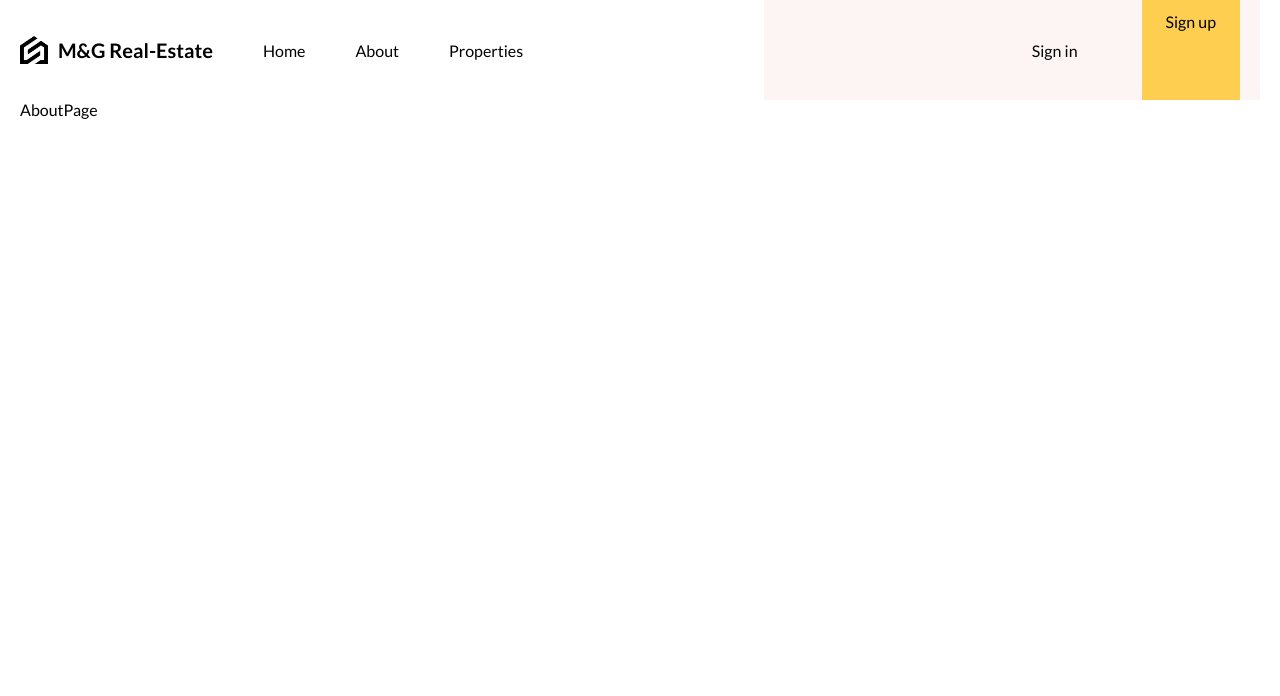
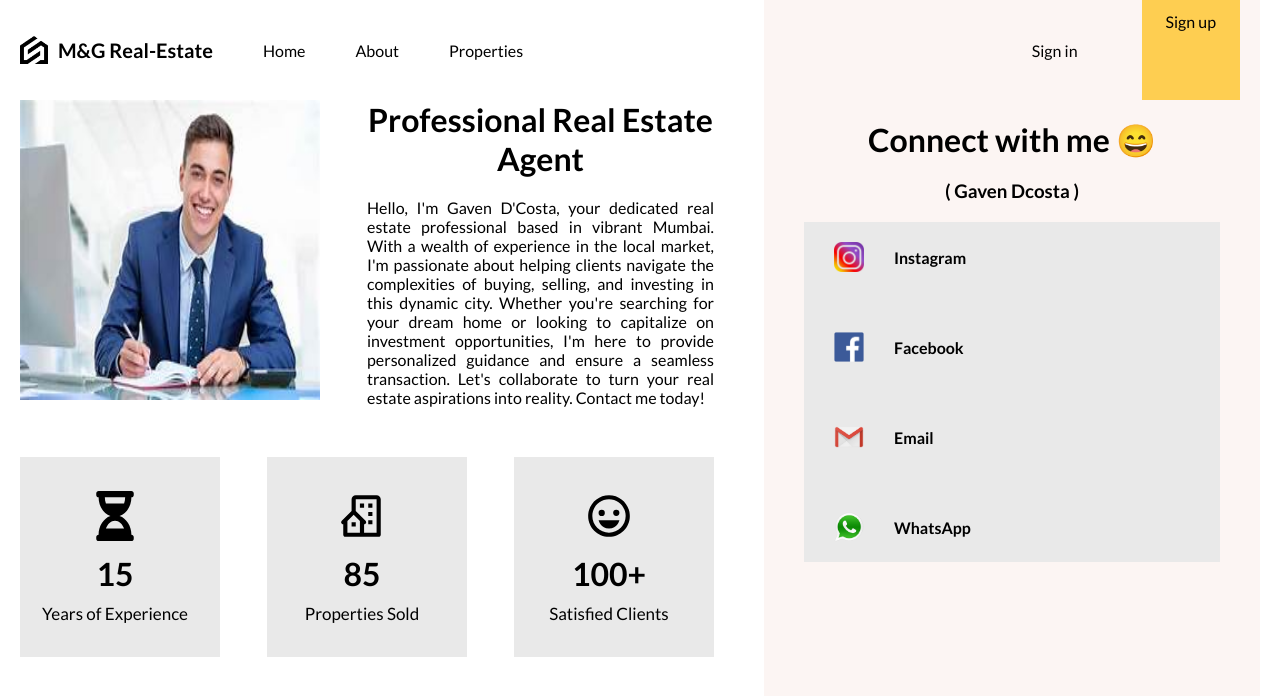
Before and after one commit to GavenDcosta/PersonalizedRealEstateTemplate, a React (Vite) app in the folder client/: page /about in a window 1280 px wide. Shown: the top 696 px of the page. Built offline with nearby package versions, Linux system fonts and the light colour scheme.

Commit message:
about page

```diff
--- /dev/null
+++ b/client/src/components/experienceCard/ExperienceCard.jsx
@@ -0,0 +1,16 @@
+import React from 'react'
+import "./experienceCard.scss"
+
+const ExperienceCard = ({ image, number, title }) => {
+  return (
+    <div className='experienceCard'>
+      <div className="wrapper">
+        <div dangerouslySetInnerHTML={{ __html: image }} />
+        <h1>{number}</h1>
+        <p>{title}</p>
+      </div>
+    </div>
+  )
+}
+
+export default ExperienceCard
--- /dev/null
+++ b/client/src/components/experienceCard/experienceCard.scss
@@ -0,0 +1,29 @@
+.experienceCard{
+    background-color: rgb(233, 233, 233);
+    display: flex;
+    flex-direction: column;
+    gap: 20px;
+    width: 200px;
+    height: 200px;
+    align-items: center;
+    justify-content: center;
+
+    .wrapper{
+        display: flex;
+        flex-direction: column;
+        width: 200px;
+        height: 200px;
+        align-items: center;
+        justify-content: center;
+        margin-left: 20%;
+
+        p{
+            font-size: 17px;
+        }
+
+        svg{
+            width: 50px;
+            height: 50px;
+        }
+    }
+}
--- /dev/null
+++ b/client/src/lib/cardsData.jsx
@@ -0,0 +1,20 @@
+export const cardsData = [
+    {
+       id: "1",
+       icon:`<svg stroke="currentColor" fill="currentColor" stroke-width="0" viewBox="0 0 384 512" height="1em" width="1em" xmlns="http://www.w3.org/2000/svg"><path d="M360 0H24C10.745 0 0 10.745 0 24v16c0 13.255 10.745 24 24 24 0 90.965 51.016 167.734 120.842 192C75.016 280.266 24 357.035 24 448c-13.255 0-24 10.745-24 24v16c0 13.255 10.745 24 24 24h336c13.255 0 24-10.745 24-24v-16c0-13.255-10.745-24-24-24 0-90.965-51.016-167.734-120.842-192C308.984 231.734 360 154.965 360 64c13.255 0 24-10.745 24-24V24c0-13.255-10.745-24-24-24zm-75.078 384H99.08c17.059-46.797 52.096-80 92.92-80 40.821 0 75.862 33.196 92.922 80zm.019-256H99.078C91.988 108.548 88 86.748 88 64h208c0 22.805-3.987 44.587-11.059 64z"></path></svg>`,
+       num: "15",
+       text: "Years of Experience"
+    },
+    {
+       id:"2",
+       icon:`<svg stroke="currentColor" fill="currentColor" stroke-width="0" viewBox="0 0 24 24" height="1em" width="1em" xmlns="http://www.w3.org/2000/svg"><path d="M19,2H9C7.897,2,7,2.897,7,4v5.586l-4.707,4.707c-0.286,0.286-0.372,0.716-0.217,1.09S2.596,16,3,16v1v4 c0,0.553,0.448,1,1,1h8h8c0.553,0,1-0.447,1-1V4C21,2.897,20.103,2,19,2z M11,20H5v-3v-2v-0.586l3-3l3,3V15v3V20z M19,20h-6v-2v-2 c0.404,0,0.77-0.243,0.924-0.617c0.155-0.374,0.069-0.804-0.217-1.09L9,9.586V4h10V20z"></path><path d="M11 6H13V8H11zM15 6H17V8H15zM15 10.031H17V12H15zM15 14H17V16H15zM7 15H9V17H7z"></path></svg>`,
+       num: "85",
+       text: "Properties Sold"
+    },
+    {
+       id:"3",
+       icon:`<svg stroke="currentColor" fill="currentColor" stroke-width="0" viewBox="0 0 24 24" height="1em" width="1em" xmlns="http://www.w3.org/2000/svg"><path d="M12,2C6.486,2,2,6.486,2,12s4.486,10,10,10s10-4.486,10-10S17.514,2,12,2z M12,20c-4.411,0-8-3.589-8-8s3.589-8,8-8 s8,3.589,8,8S16.411,20,12,20z"></path><circle cx="8.5" cy="10.5" r="1.5"></circle><circle cx="15.493" cy="10.493" r="1.493"></circle><path d="M12,18c4,0,5-4,5-4H7C7,14,8,18,12,18z"></path></svg>`,
+       num: "100+",
+       text: "Satisfied Clients"
+    }
+]
--- a/client/src/routes/aboutPage/AboutPage.jsx
+++ b/client/src/routes/aboutPage/AboutPage.jsx
@@ -1,10 +1,42 @@
-import React from 'react'
+import React, { useContext, useEffect, Suspense } from 'react'
 import "./aboutPage.scss"
+import List from "../../components/list/List"
+import apiRequest from '../../lib/apiRequest'
+import { Link, useLoaderData, useNavigate } from 'react-router-dom'
+import { AuthContext } from "../../context/AuthContext.jsx"
+import { Await } from 'react-router-dom'
+import ContactTheAgent from '../../components/contactTheAgent/ContactTheAgent.jsx'
+import ExperienceCard from '../../components/experienceCard/ExperienceCard.jsx'
+import { cardsData } from '../../lib/cardsData.jsx'
 
-const AboutPage = () => {
+const ProfilePage = () => {
+
+
   return (
-    <div className='aboutPage'>AboutPage</div>
-  )
+        <div className='profilePage'>
+        <div className="details">
+            <div className="wrapper">
+                <div className="section1">
+                  <img src="/about.jpeg" alt="" />
+                  <div className="info">
+                    <h1>Professional Real Estate Agent</h1>
+                    <p>Hello, I'm Gaven D'Costa, your dedicated real estate professional based in vibrant Mumbai. With a wealth of experience in the local market, I'm passionate about helping clients navigate the complexities of buying, selling, and investing in this dynamic city. Whether you're searching for your dream home or looking to capitalize on investment opportunities, I'm here to provide personalized guidance and ensure a seamless transaction. Let's collaborate to turn your real estate aspirations into reality. Contact me today!</p>
+                  </div>
+                </div>
+                <div className="section2">
+                    {cardsData.map((card) => (
+                       <ExperienceCard key={card.id} image={card.icon} number={card.num} title={card.text} />
+                    ))}
+                </div>
+            </div>
+        </div>
+        <div className="chatContainer">
+            <div className="wrapper">
+              <ContactTheAgent />
+            </div>
+        </div>
+    </div>
+    )
 }
 
-export default AboutPage
+export default ProfilePage
--- a/client/src/routes/aboutPage/aboutPage.scss
+++ b/client/src/routes/aboutPage/aboutPage.scss
@@ -0,0 +1,96 @@
+@import "../../responsive.scss";
+
+.profilePage {
+  display: flex;
+  height: 100%;
+
+  @include md{
+    flex-direction: column;
+    overflow: scroll;
+  }
+
+  .details {
+    flex: 3;
+    overflow-y: scroll;
+    padding-bottom: 50px;
+
+    @include md{
+      flex:none;
+      height: max-content;
+    }
+
+    .wrapper{
+      padding-right: 50px;
+      display: flex;
+      flex-direction: column;
+      gap: 10px;
+
+      .section1{
+        display: flex;
+        flex-direction: row;
+        flex-wrap: wrap;
+        justify-content: space-between;
+        margin:0;
+
+
+        img{
+            height: 300px;
+            width: 300px;
+        }
+
+        .info{
+            display: flex;
+            align-items: center;
+            justify-content: center;
+
+            h1{
+                text-align: center;
+            }
+
+            p{
+                text-align: justify;
+            }
+
+            @media (min-width: 766px) {
+              width: 50%;
+            }
+        }
+
+
+      }
+
+      .section2{
+        display: flex;
+        flex-direction: row;
+        flex-wrap: wrap;
+        justify-content: space-between;
+        gap: 30px;
+        margin-top: 40px;
+
+        @media (max-width: 516px) {
+          justify-content: center;
+          align-items: center;
+        }
+      }
+
+
+
+
+    }
+  }
+  .chatContainer {
+    flex: 2;
+    background-color: #fcf5f3;
+    height: 100%;
+
+    @include md{
+      flex:none;
+      height: max-content;
+    }
+
+    .wrapper{
+      padding: 0px 20px;
+      height: 100%;
+    }
+  }
+}
```
Also changed, not shown: client/public/about.jpeg (added).
